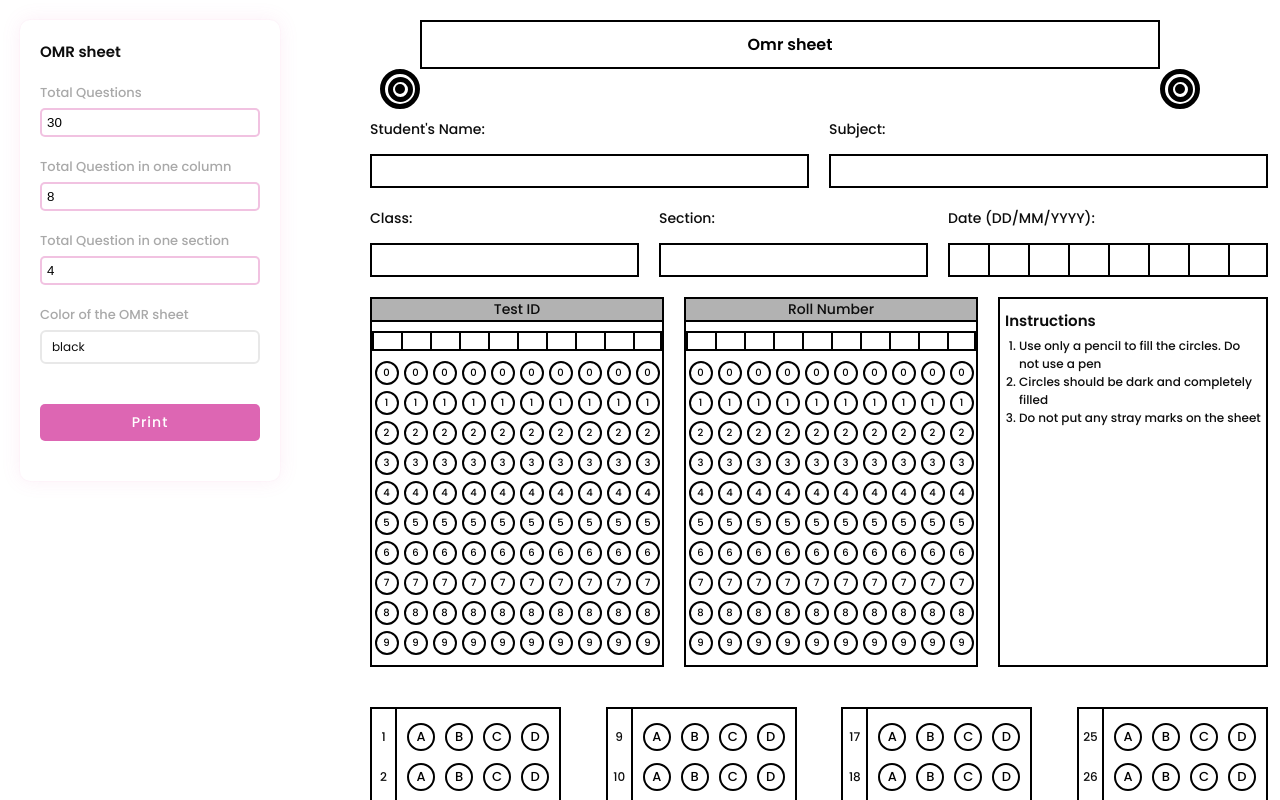
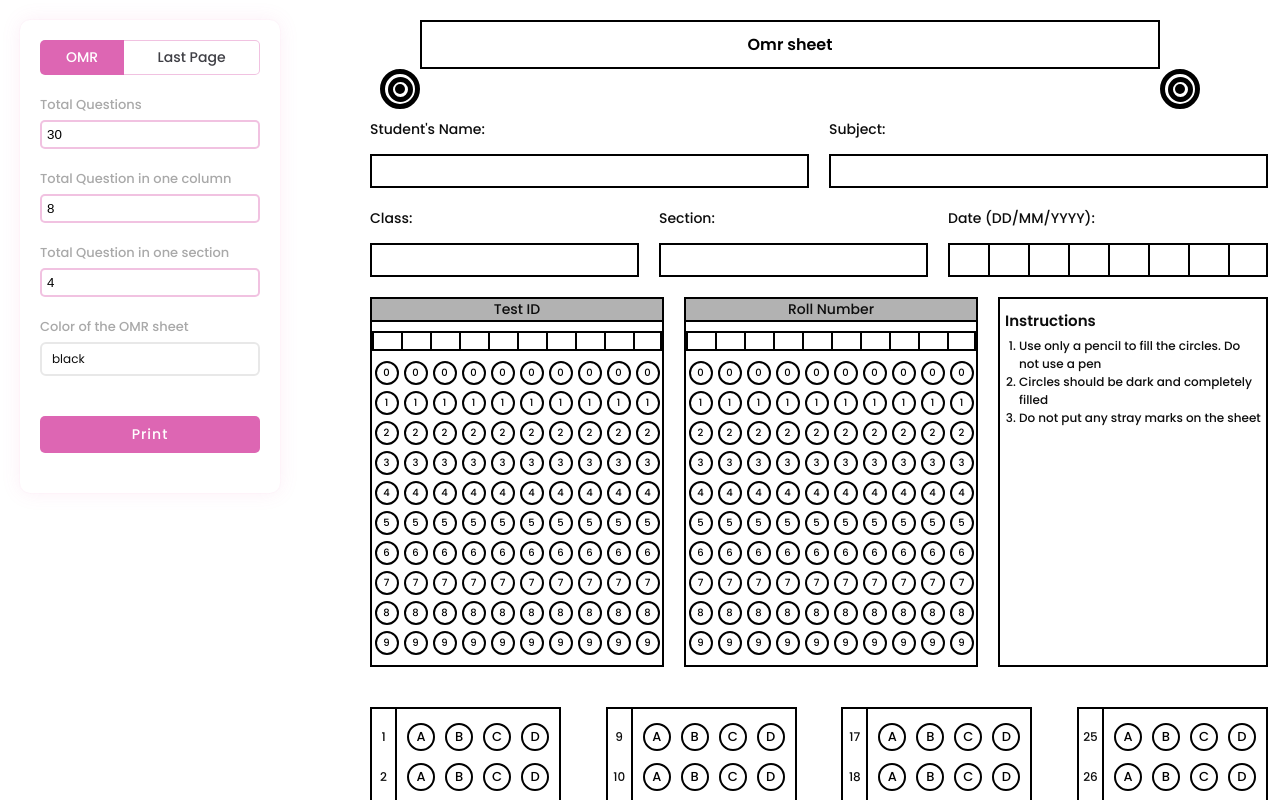
Before and after one commit to NomanKhan3701/OMR_sheet_generator, a Next.js app: page / in a window 1280 px wide. Shown: the top 800 px of the page. Built offline with nearby package versions, Linux system fonts and the light colour scheme.

Commit message:
Tab for toggling between last page and omr sheet

```diff
--- a/src/components/Filter/Filter.jsx
+++ b/src/components/Filter/Filter.jsx
@@ -18,25 +18,45 @@ const Filter = ({ filters, setFilters, OMRref }) => {
     <div className={styles.Filter}>
       <div className={styles.form}>
         <div className={styles.form_item}>
-          {/* <div className={styles.group_types}>
-                        <div className={styles.type + ` ${filters.type?.toLowerCase() == "omr" ? styles.active : ""}`} onClick={() => setFilters((prev) => {
+          <div className={styles.group_types}>
+            <div
+              className={
+                styles.type +
+                ` ${filters.type?.toLowerCase() == "omr" ? styles.active : ""}`
+              }
+              onClick={() =>
+                setFilters((prev) => {
                   return {
                     ...prev,
-                                type: "OMR"
+                    type: "OMR",
+                  };
+                })
               }
-                        })}>
+            >
               <div className={styles.type_name}>OMR</div>
             </div>
-                        <div className={styles.type + ` ${filters.type?.toLowerCase() == "last_page" ? styles.active : ""}`} onClick={() => setFilters((prev) => {
+            <div
+              className={
+                styles.type +
+                ` ${
+                  filters.type?.toLowerCase() == "last_page"
+                    ? styles.active
+                    : ""
+                }`
+              }
+              onClick={() =>
+                setFilters((prev) => {
                   return {
                     ...prev,
-                                type: "LAST_PAGE"
+                    type: "LAST_PAGE",
+                  };
+                })
               }
-                        })}>
+            >
               <div className={styles.type_name}>Last Page</div>
             </div>
-                    </div> */}
-          <h2 className={styles.filter_title}>OMR sheet</h2>
+          </div>
+          {/* <h2 className={styles.filter_title}>OMR sheet</h2> */}
         </div>
         <div className={styles.form_item}>
           <div className={styles.label}>Total Questions</div>
--- a/src/components/OMRSheet/OMRSheet.jsx
+++ b/src/components/OMRSheet/OMRSheet.jsx
@@ -244,7 +244,9 @@ const OMRSheet = ({ filters, OMRref }) => {
               <InputSection
                 field={user.testId}
                 values={
-                  router.query.testId ? [...router.query.testId.split("")] : []
+                  filters.type == "LAST_PAGE" && router.query.testId
+                    ? [...router.query.testId.split("")]
+                    : []
                 }
               />
               <InputSection field={user.rollNo} />
@@ -309,15 +311,17 @@ const OMRSheet = ({ filters, OMRref }) => {
             })}
           </div>
 
-          {filters.type == "LAST_PAGE" && (
           <div className={styles.no_scan_container} ref={lastSectionRef}>
             <HorizontalInputSection
-                values={router.query.testId ? ["D", "O", "N", "O", "T", "F", "I", "L", "L"] : []}
+              values={
+                filters.type == "LAST_PAGE"
+                  ? ["D", "O", "N", "O", "T", "F", "I", "L", "L"]
+                  : []
+              }
               field={user.lastPage}
             />
             {/* <HorizontalInputSection field={user.lastPage} values={"DONOTSCAN".split("")} /> */}
           </div>
-          )}
         </div>
         <div className={styles.border + " " + styles.right}></div>
       </div>
--- a/src/container/OMRGeneratorPage/OMRGeneratorPage.jsx
+++ b/src/container/OMRGeneratorPage/OMRGeneratorPage.jsx
@@ -7,8 +7,8 @@ import OMRSheet from "@/components/OMRSheet/OMRSheet";
 
 const OMRGeneratorPage = () => {
   const [filters, setFilters] = useState({
-    type: "LAST_PAGE",
-    // type: "OMR",
+    // type: "LAST_PAGE",
+    type: "OMR",
     totalQuestion: 30,
     totalQuestionInOneColumn: 8,
     totalQuestionInOneSection: 4,
```
Lines whose indentation alone changed are shown as unchanged.
